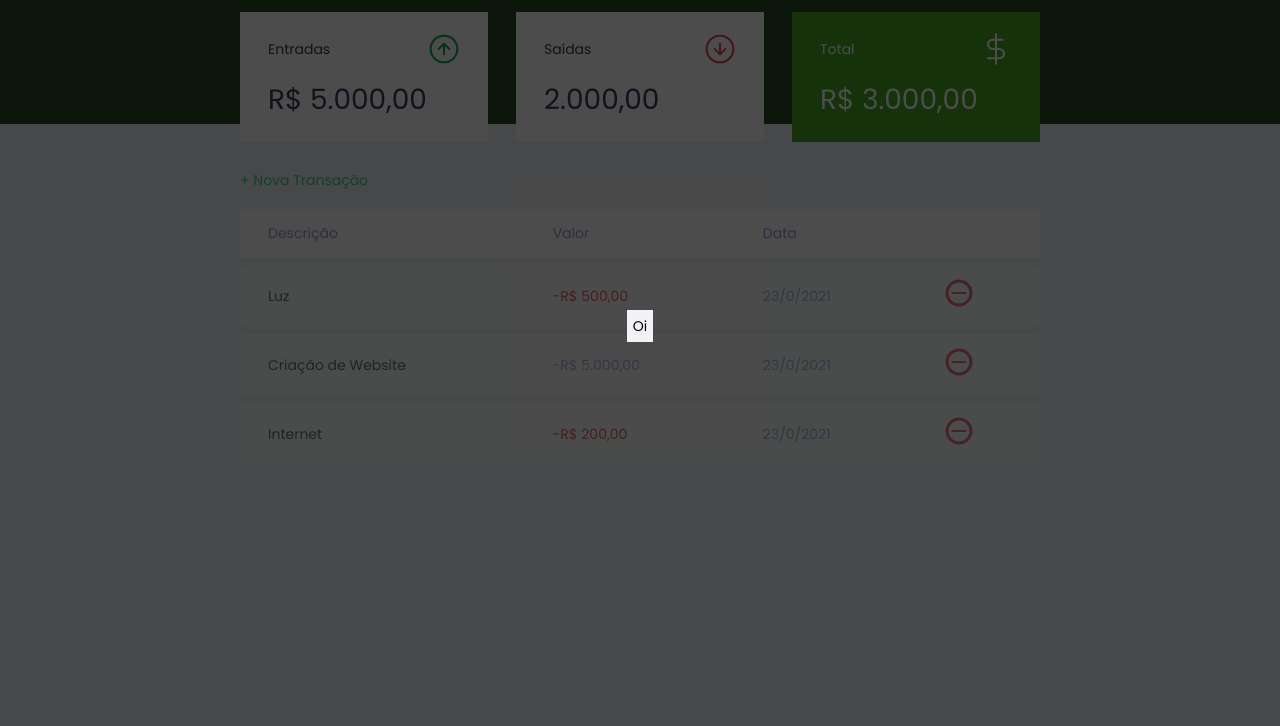
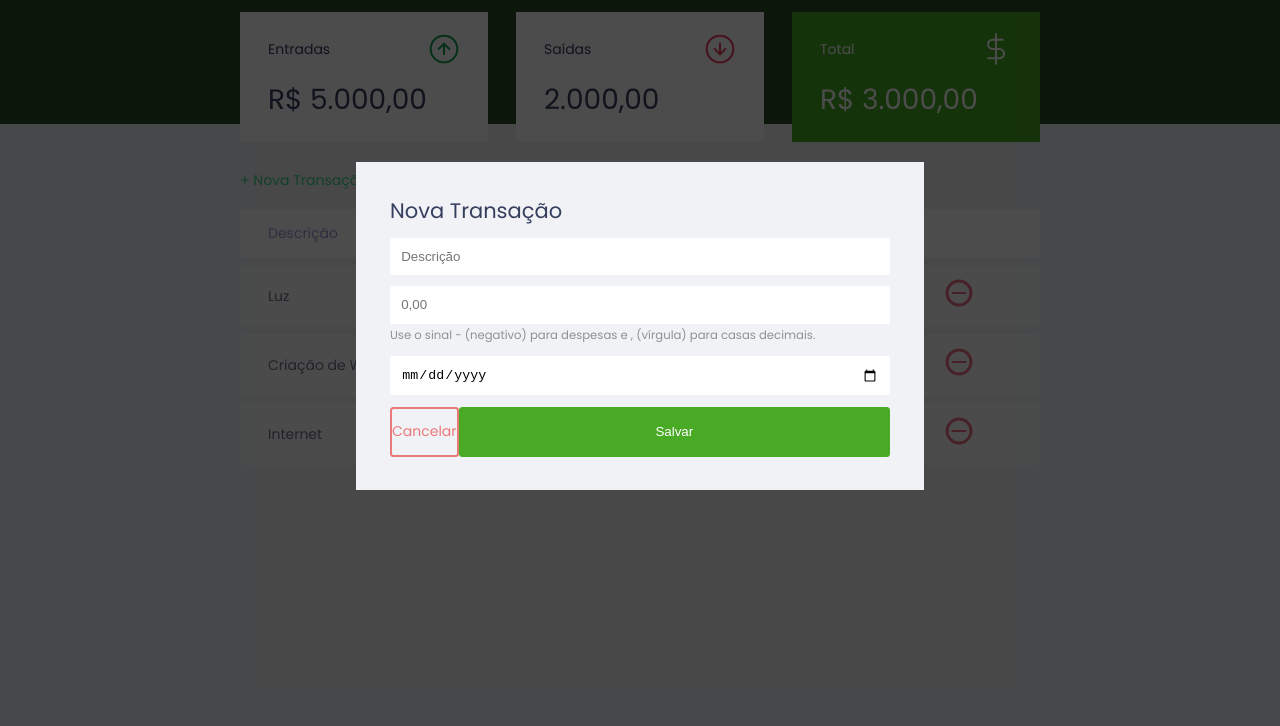
Before and after one commit to devfelipebrito/Dev, a plain HTML site: page index.html in a window 1280 px wide. Shown: the part 74-800 px from the top of the page. Drawn offline with Linux system fonts and the light colour scheme.

Commit message:
aula-02-atualizacao

```diff
--- a/index.html
+++ b/index.html
@@ -49,7 +49,7 @@
         <section id="transaction">
 
             <h2 class="sr-only">Transações</h2>
-            <a href="#" class="button new"> + Nova Transação</a>
+            <a href="#" onclick="Modal.open()" class="button new"> + Nova Transação</a>
 
             <table id="data-table">
                 <thead>
@@ -92,18 +92,57 @@
 
     </main>
 
-    <div class="modal-overlay">
+    <div class="modal-overlay active">
         <div class="modal">
             <div class="moda-content">
-                Oi
+
+                <div id="form">
+                    <h2>Nova Transação</h2>
+                    <form action="">
+                        <div class="input-group">
+                            <label class="sr-only" for="description">Descrição</label>
+                            <input type="text" id="description" name="description" placeholder="Descrição">
+
+                        </div>
+
+                        <div class="input-group">
+                            <label class="sr-only" for="amaunt">Valor</label>
+                            <input type="number" step="0.01" id="amaunt" name="amaunt" placeholder="0,00">
+                            <small class="help">Use o sinal - (negativo) para despesas e , (vírgula) para casas
+                                decimais.</small>
+                        </div>
+                        <div class="input-group">
+                            <label class="sr-only" for="date">Data</label>
+                            <input type="date" id="date" name="date">
+
+                        </div>
+
+                        <div class="input-group actions">
+                            <a onclick="Modal.close()" href="#" class="button cancel">Cancelar</a>
+                            <button>Salvar</button>
+
+                        </div>
+                    </form>
+                </div>
             </div>
 
         </div>
     </div>
-
     <footer>
         <p>div.finance$</p>
     </footer>
+
+    <script>
+        const Modal = {
+            open() {
+                document.querySelector('.modal-overlay').classList.add('active')
+            },
+            close() {
+                document.querySelector('.modal-overlay').classList.remove('active')
+            }
+        }
+    </script>
+
 </body>
 
 </html>
--- a/styles.css
+++ b/styles.css
@@ -1,7 +1,11 @@
 /*Global ============ */
 :root {
-    --dark-blue: #363f5f
+    --dark-blue: #363f5f;
+    --green: #49AA26;
+    --light-green: #3dd705;
+    --red: #e92929;
 }
+
 * {
     margin: 0;
     padding: 0;
@@ -43,13 +47,47 @@ a:hover {
    color: #3dd785;
 }
 
+button{
+    width: 100%;
+    height: 50px;
+
+    border: none;
+    color: white;
+    background: var(--green);
+
+    padding: 0;
+
+    border-radius: 0.25rem;
+    cursor: pointer;
+}
+
+button:hover{
+    background: var(--light-green);
+}
+
 .button.new{
     display: inline-block;
     margin-bottom: .8rem;
 
 }
 
+.button.cancel {
+    color: var(--red);
+    border: 2px var(--red) solid;
+    border-radius: 0.25rem;
 
+    height: 50px;
+
+    display: flex;
+    align-items: center;
+    justify-content: center;
+
+    opacity: 0.6;
+}
+
+.button.cancel:hover {
+    opacity: 1;
+}
 
 /*Titles ============= */
 h2 {
@@ -107,7 +145,7 @@ header {
 }
 
 .card.total {
-    background: #49AA26;
+    background: var(--green);
     color: white;
 }
 /*Table ============= */
@@ -161,7 +199,7 @@ td.income {
     color: #12a454;
 }
 td.expense {
-    color: #e92929;
+    color: var(--red);
 }
 
 /*MOdal ============= */
@@ -177,13 +215,62 @@ td.expense {
     display: flex;
     align-items: center;
     justify-content: center;
+
+    opacity: 0;
+    visibility: hidden;
+
+    z-index: 999;
 }
+
+.modal-overlay.active {
+    opacity: 1;
+    visibility: visible;
+}
+
 .modal {
     background: #f0f2f5;
-    padding: .4rem;
+    padding: 2.4rem;
 
+    position: relative;
+    z-index: 1;
 }
 
+/*Form ============= */
+
+#form {
+    max-width: 500px;
+}
+
+#form h2 {
+    margin-top: 0;
+}
+
+input {
+    border: none;
+    border-radius: 0.2rem;
+
+    padding: 0.8rem;
+    width: 100%;
+}
+
+.input-group {
+    margin-top: 0.8rem;
+}
+
+.input-group small {
+    opacity: 0.4;
+}
+
+.input-group.actions {
+    display: flex;
+    justify-content: space-between;
+    align-items: center;
+}
+
+.input-group.actions .button
+.input-group.actions button {
+    width: 48%;
+}
 /*Footer ============= */
 footer {
     text-align: center;
```
